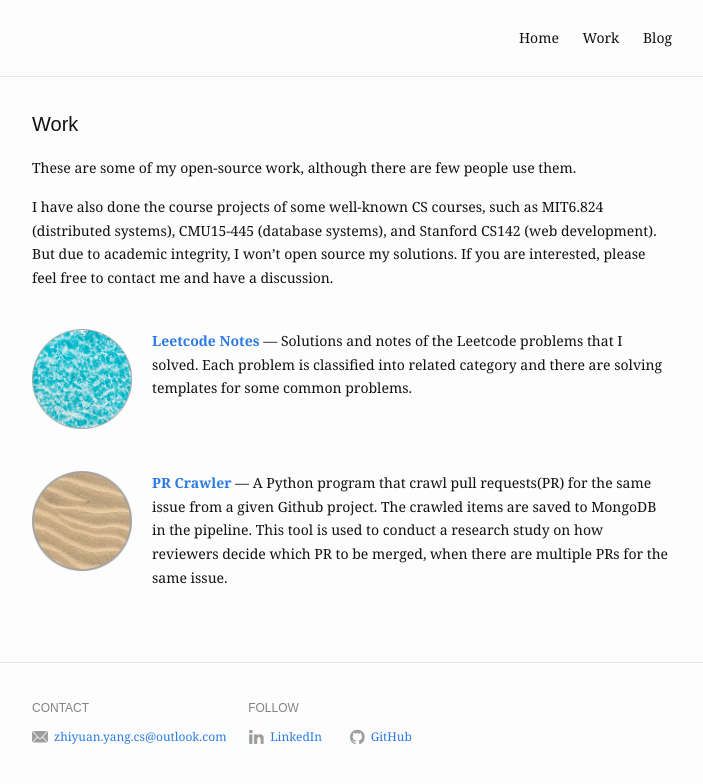
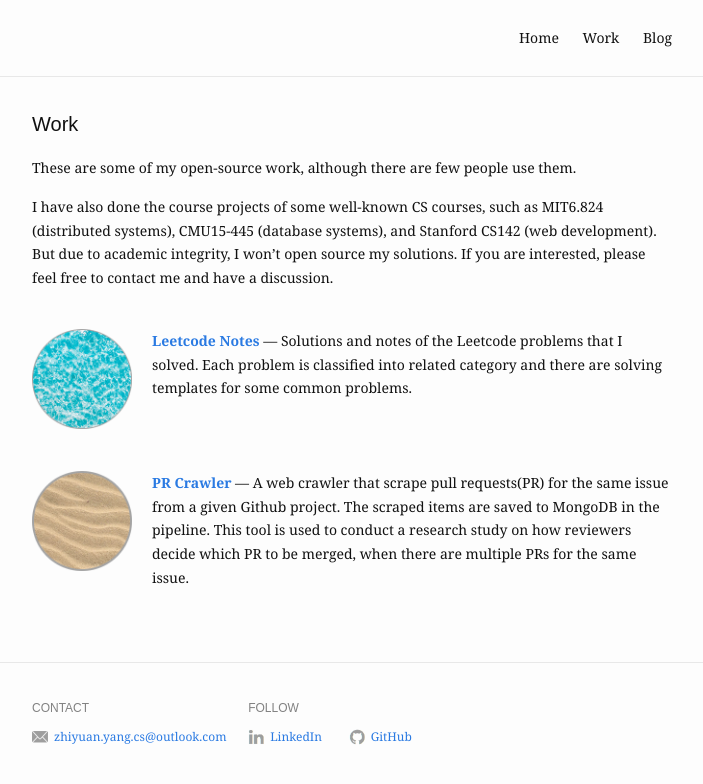
Before and after one commit to yzyuan0506/zhiyuan.github.io, a Jekyll site: the page built from work.md, in a window 1280 px wide. Shown: the top 784 px of the page, without its empty margins (288-991 px from the left). Built offline with Jekyll 4.4.1, drawn with Linux system fonts in a browser that asks for light colours.

Commit message:
Update work.md

```diff
--- a/work.md
+++ b/work.md
@@ -12,7 +12,7 @@ items:
     image:
       src: /assets/img/work/sand.png
       alt: sand
-    description: A Python program that crawl pull requests(PR) for the same issue from a given Github project. The crawled items are saved to MongoDB in the pipeline. This tool is used to conduct a research study on how reviewers decide which PR to be merged, when there are multiple PRs for the same issue.
+    description: A web crawler that scrape pull requests(PR) for the same issue from a given Github project. The scraped items are saved to MongoDB in the pipeline. This tool is used to conduct a research study on how reviewers decide which PR to be merged, when there are multiple PRs for the same issue.
 ---
 
 These are some of my open-source work, although there are few people use them.
```
